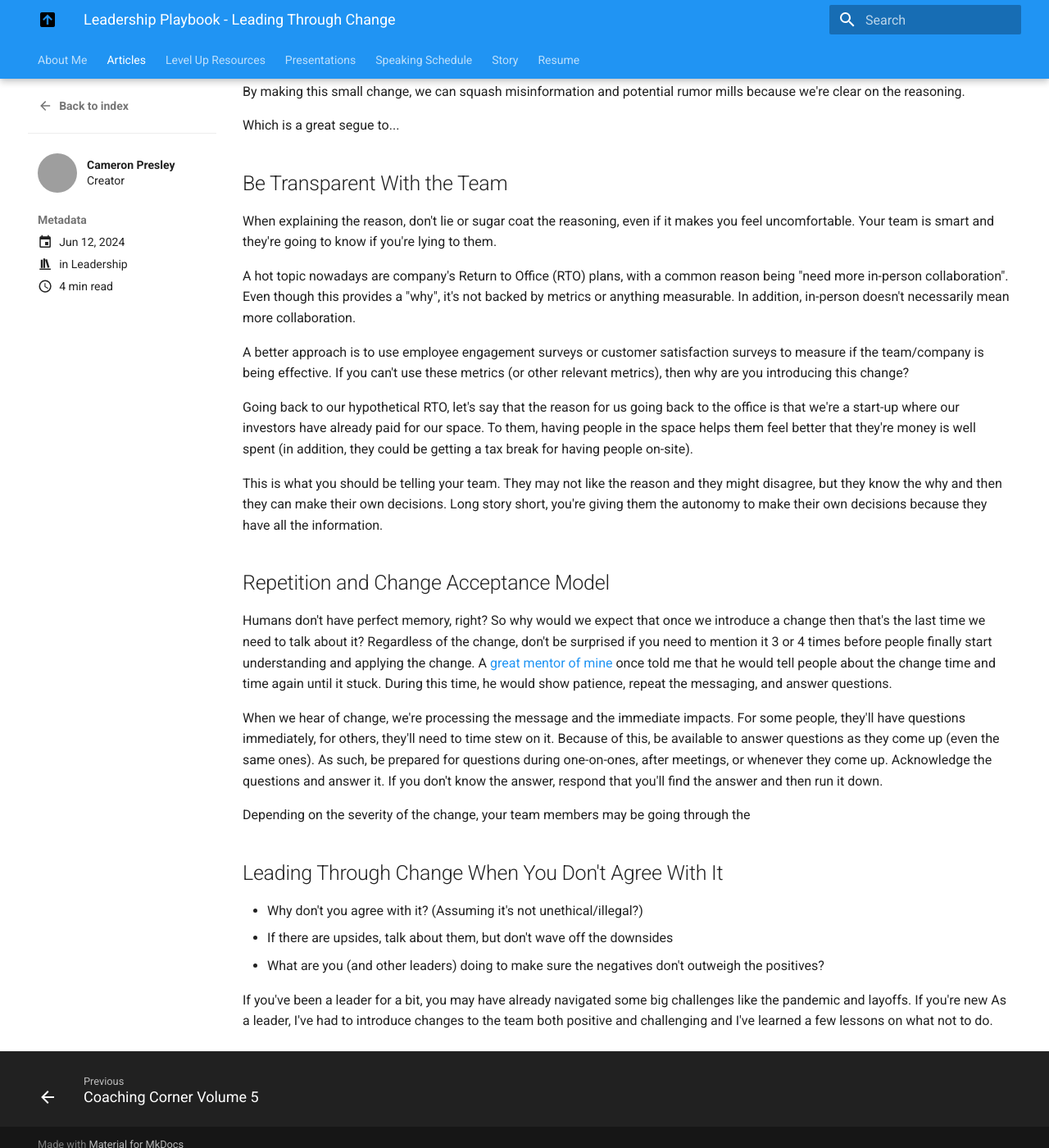
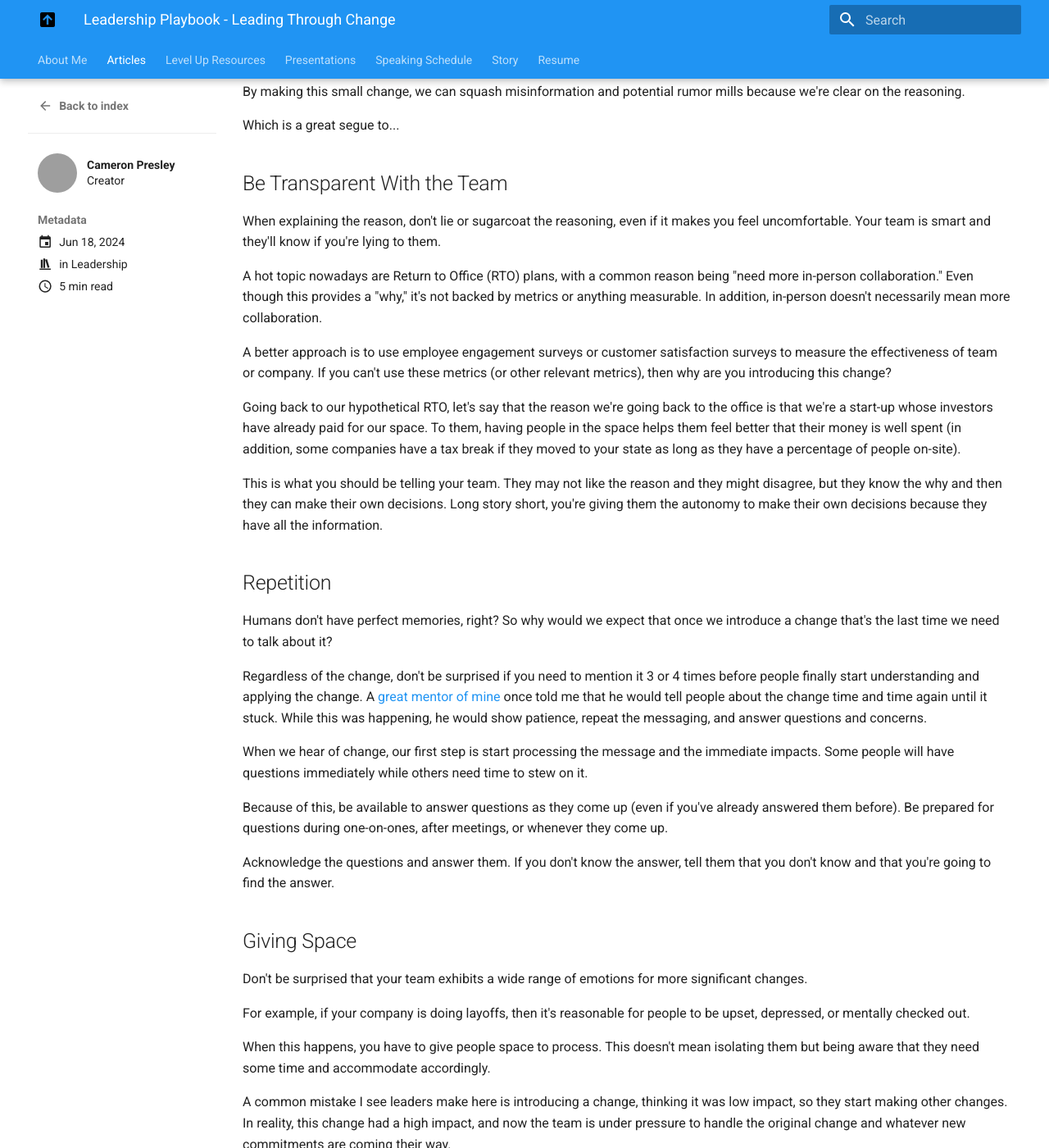
Before and after one commit to cameronpresley/blog, an MkDocs documentation site: the page built from docs/articles/posts/leadership-playbook-change.md, in a window 1280 px wide and 1400 px high, scrolled down 716 px. Shown: the whole window at 82% size. Built offline with MkDocs 1.6.1 and Material for MkDocs 9.7.7, drawn with Linux system fonts in a browser that asks for light colours; plug-ins that fetch from the network failed and are left out; some of the changed text lies outside the part shown; grey boxes are pictures that could not be loaded.

Commit message:
Updated date for leading through change

```diff
--- a/docs/articles/posts/leadership-playbook-change.md
+++ b/docs/articles/posts/leadership-playbook-change.md
@@ -1,6 +1,6 @@
 ---
 draft: false
-date: 2024-06-12
+date: 2024-06-18
 authors:
   - cameronpresley
 description: >
@@ -13,21 +13,21 @@ hide:
 
 # Leadership Playbook - Leading Through Change
 
-There are few fundamental truths in life, one of which is that the only thing that is consistent is change. Whether that's through a re-organization, someone leaving the team, or the start of new initiative, we know that what happens today is different than yesterday and as a leader, the team is looking to you to figure out how to navigate these changes.
+There are few fundamental truths in life, one of which is that the only consistent thing is change. Whether that's through a reorganization, someone leaving the team, or the start of a new initiative, we know that what happens today is different from yesterday, and as a leader, the team is looking to you to figure out how to navigate these changes.
 
-In this post, I'm going to walk you through some tips and tricks to leading the team through change.
+In this post, I'll share some tips and tricks for leading the team through change.
 
 ## Explain the Reasoning
 
-A common mistake I see leaders make is that they'll introduce a change, but never talk about the _why_ the change is happening. Let's take a look at a hypothetical situation where you're introducing the team to pull request templates.
+A common mistake I see leaders make is introducing a change without discussing _why_ the change is happening. Let's look at a hypothetical situation where you're introducing the team to pull request templates.
 
 > Hey team! Starting next sprint, we're going to starting using this new PR template. You can find it ....
 
-On one hand, the message is clear on the what's changing (using new PR template) and what's changing, it completely skipped the why. When we don't include the why, we catch people off-guard because they may not immediately understand the problem that the change is suppossed to solve.
+On the one hand, the message is clear on the what's changing (using new PR template) and what's changing. However, it completely missed the point, why are we making this change? When we don't include the why, we catch people off-guard because they may not immediately understand the problem that the change is supposed to solve.
 
-When we put people in an information vacuum, they draw their own conclusions, which can give the wrong impression behind the change.
+When we put people in an information vacuum, they draw their own conclusions, which can give the wrong impression behind the change. This in turn, can cause the rumor mill to go into overdrive, making your job much harder.
 
-Let's revisit the same scenario, but include the "why" this time.
+Let's revisit the same scenario but include the "why" this time.
 
 > Hey team! During our last retro, it was brought up that our pull requests descriptions aren't consistent, which makes reviewing them more difficult. To help build consistency, we're going to start using pull request templates. You can find it ....
 
@@ -37,33 +37,57 @@ Which is a great segue to...
 
 ## Be Transparent With the Team
 
-When explaining the reason, don't lie or sugar coat the reasoning, even if it makes you feel uncomfortable. Your team is smart and they're going to know if you're lying to them.
+When explaining the reason, don't lie or sugarcoat the reasoning, even if it makes you feel uncomfortable. Your team is smart and they'll know if you're lying to them.
 
-A hot topic nowadays are company's Return to Office (RTO) plans, with a common reason being "need more in-person collaboration". Even though this provides a "why", it's not backed by metrics or anything measurable. In addition, in-person doesn't necessarily mean more collaboration.
+A hot topic nowadays are Return to Office (RTO) plans, with a common reason being "need more in-person collaboration." Even though this provides a "why," it's not backed by metrics or anything measurable. In addition, in-person doesn't necessarily mean more collaboration.
 
-A better approach is to use employee engagement surveys or customer satisfaction surveys to measure if the team/company is being effective. If you can't use these metrics (or other relevant metrics), then why are you introducing this change?
+A better approach is to use employee engagement surveys or customer satisfaction surveys to measure the effectiveness of team or company. If you can't use these metrics (or other relevant metrics), then why are you introducing this change?
 
-Going back to our hypothetical RTO, let's say that the reason for us going back to the office is that we're a start-up where our investors have already paid for our space. To them, having people in the space helps them feel better that they're money is well spent (in addition, they could be getting a tax break for having people on-site).
+Going back to our hypothetical RTO, let's say that the reason we're going back to the office is that we're a start-up whose investors have already paid for our space. To them, having people in the space helps them feel better that their money is well spent (in addition, some companies have a tax break if they moved to your state as long as they have a percentage of people on-site).
 
 This is what you should be telling your team. They may not like the reason and they might disagree, but they know the why and then they can make their own decisions. Long story short, you're giving them the autonomy to make their own decisions because they have all the information.
 
-## Repetition and Change Acceptance Model
+## Repetition
 
-Humans don't have perfect memory, right? So why would we expect that once we introduce a change then that's the last time we need to talk about it? Regardless of the change, don't be surprised if you need to mention it 3 or 4 times before people finally start understanding and applying the change. A [great mentor of mine](https://www.linkedin.com/in/joeseto/) once told me that he would tell people about the change time and time again until it stuck. During this time, he would show patience, repeat the messaging, and answer questions.
+Humans don't have perfect memories, right? So why would we expect that once we introduce a change that's the last time we need to talk about it?
 
-When we hear of change, we're processing the message and the immediate impacts. For some people, they'll have questions immediately, for others, they'll need to time stew on it. Because of this, be available to answer questions as they come up (even the same ones). As such, be prepared for questions during one-on-ones, after meetings, or whenever they come up. Acknowledge the questions and answer it. If you don't know the answer, respond that you'll find the answer and then run it down.
+Regardless of the change, don't be surprised if you need to mention it 3 or 4 times before people finally start understanding and applying the change. A [great mentor of mine](https://www.linkedin.com/in/joeseto/) once told me that he would tell people about the change time and time again until it stuck. While this was happening, he would show patience, repeat the messaging, and answer questions and concerns.
 
-Depending on the severity of the change, your team members may be going through the
+When we hear of change, our first step is start processing the message and the immediate impacts. Some people will have questions immediately while others need time to stew on it.
 
-## Leading Through Change When You Don't Agree With It
+Because of this, be available to answer questions as they come up (even if you've already answered them before). Be prepared for questions during one-on-ones, after meetings, or whenever they come up.
 
-- Why don't you agree with it? (Assuming it's not unethical/illegal?)
-- If there are upsides, talk about them, but don't wave off the downsides
-- What are you (and other leaders) doing to make sure the negatives don't outweigh the positives?
+Acknowledge the questions and answer them. If you don't know the answer, tell them that you don't know and that you're going to find the answer.
 
 
+## Giving Space
 
+Don't be surprised that your team exhibits a wide range of emotions for more significant changes.
 
+For example, if your company is doing layoffs, then it's reasonable for people to be upset, depressed, or mentally checked out.
 
-If you've been a leader for a bit, you may have already navigated some big challenges like the pandemic and layoffs. If you're new
-As a leader, I've had to introduce changes to the team both positive and challenging and I've learned a few lessons on what not to do.
+When this happens, you have to give people space to process. This doesn't mean isolating them but being aware that they need some time and accommodate accordingly.
+
+A common mistake I see leaders make here is introducing a change, thinking it was low impact, so they start making other changes. In reality, this change had a high impact, and now the team is under pressure to handle the original change and whatever new commitments are coming their way.
+
+Not only does this reduce your odds of success, but this prevents your team from dealing with the changes, which can turn into stress or frustration. If this happens enough times, people will change teams (or even jobs) just to get a change of scenery and be able to process.
+
+## Reducing Change Fatigue
+
+Even though changes are going to happen, do not introduce one change this week, another next week, and then one more two weeks later.
+
+As engineers, we learned that refactoring a codebase should be done in small steps to prevent functionality from breaking.
+
+While this works great for code, this is terrible advice for humans.
+
+When frequent changes happen, it becomes difficult to get into a rhythm with the work and the team, reducing the effectiveness of the team.
+
+When we get changes happening like this, it becomes difficult to get into a rhythm with the work and the team. Especially if large changes keep happening every few weeks.
+
+In the current landscape, we're seeing companies go through multiple rounds of layoffs. While this may keep them out of the news (no one reports that a company laid off ten people, even if it's the fourth time it's happened this year), it causes a feeling of dread for the survivors, as now they're thinking when they'll be next.
+
+Instead of having multiple layoffs, if companies had one (albeit larger) layoff, this would allow people to have time to adjust and proceed without as much paranoia.
+
+## Wrapping Up
+
+Navigating change isn't always the easiest, however, if you remember to explain why the change, are transparent about the changes, and are mindful of the impact and recovery of the changes, your chances of keeping the team together will increase.
```
